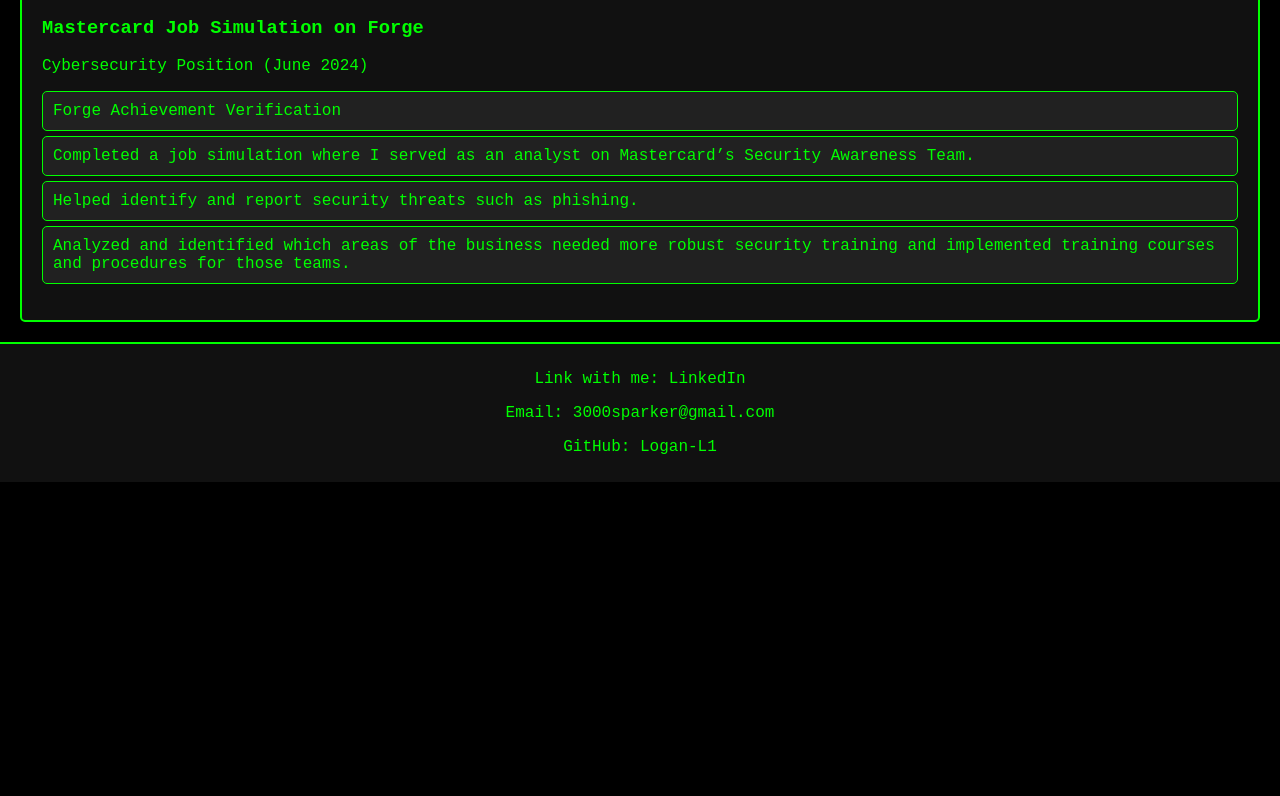
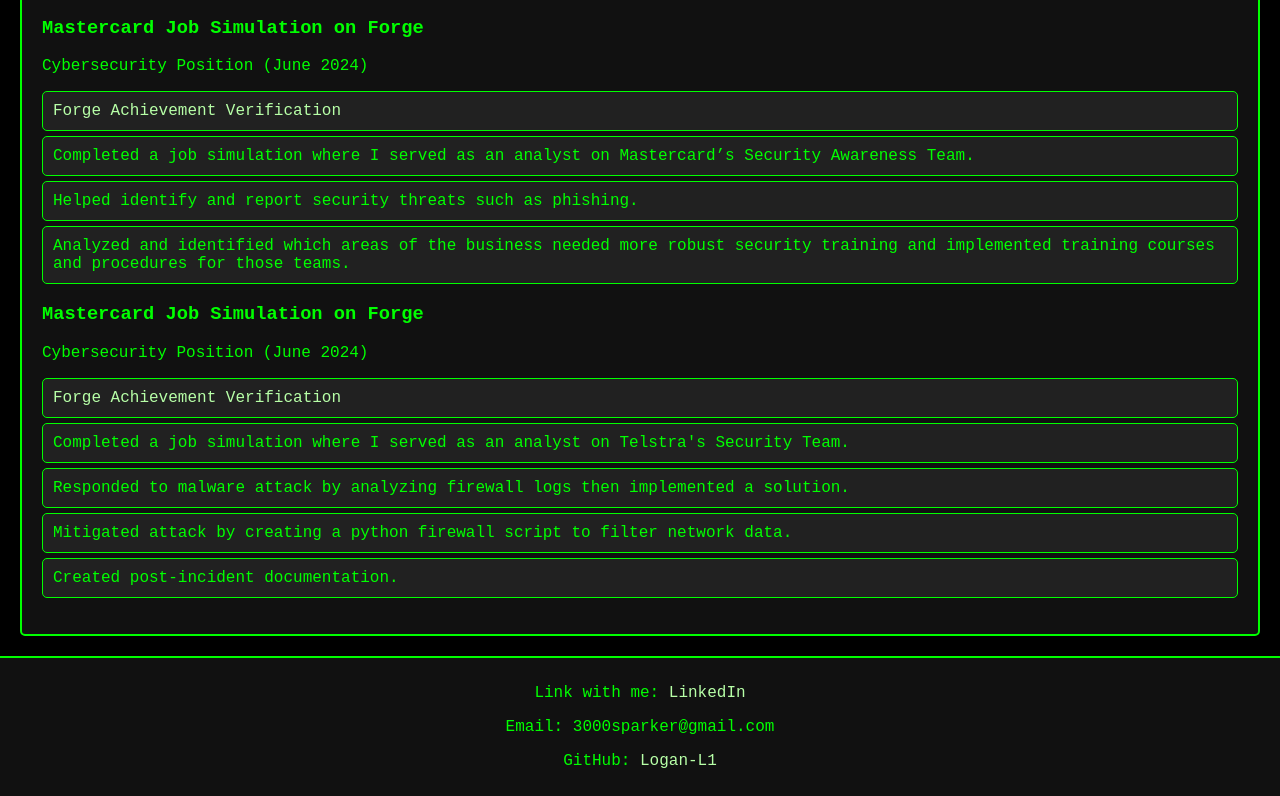
Before and after one commit to Logan-L1/online_resume, a plain HTML site: page index.html in a window 1280 px wide. Shown: the part 3483-4279 px from the top of the page. Before the commit the page ends 3965 px from the top, so only its background shows below. Drawn offline with Linux system fonts and the light colour scheme.

Commit message:
Added info to index. Updated style

```diff
--- a/index.html
+++ b/index.html
@@ -117,6 +117,15 @@
             <li>Helped identify and report security threats such as phishing.</li>
             <li>Analyzed and identified which areas of the business needed more robust security training and implemented training courses and procedures for those teams.</li>
         </ul>
+        <h3>Mastercard Job Simulation on Forge</h3>
+        <p>Cybersecurity Position (June 2024)</p>
+        <ul>
+            <li><a href="https://forage-uploads-prod.s3.amazonaws.com/completion-certificates/Telstra%20AU/RNhbu8QnDzthwynEf_Telstra_u7J6qKkY7hGARpuyK_1718233592762_completion_certificate.pdf" target="_blank">Forge Achievement Verification</a></li>
+            <li>Completed a job simulation where I served as an analyst on Telstra's Security Team.</li>
+            <li>Responded to malware attack by analyzing firewall logs then implemented a solution.</li>
+            <li>Mitigated attack by creating a python firewall script to filter network data.</li>
+            <li>Created post-incident documentation.</li>
+        </ul>
     </section>
     <footer>
         <p>Link with me: <a href="https://www.linkedin.com/in/logan-l1/" target="_blank">LinkedIn</a></p>
--- a/styles.css
+++ b/styles.css
@@ -49,7 +49,7 @@ footer {
 }
 /* Link Styles */
 a {
-    color: #00FF00;
+    color: #b7ffa7;
     text-decoration: none;
 }
 
```
